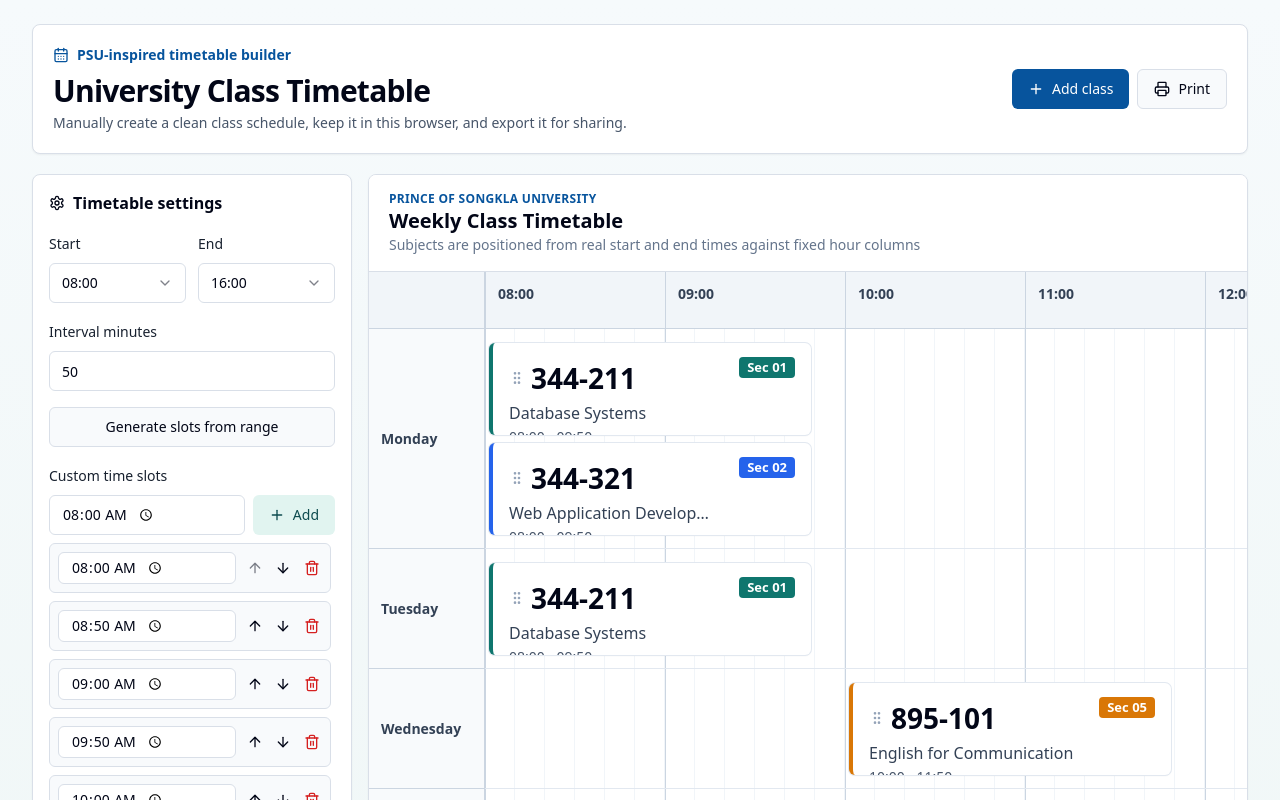
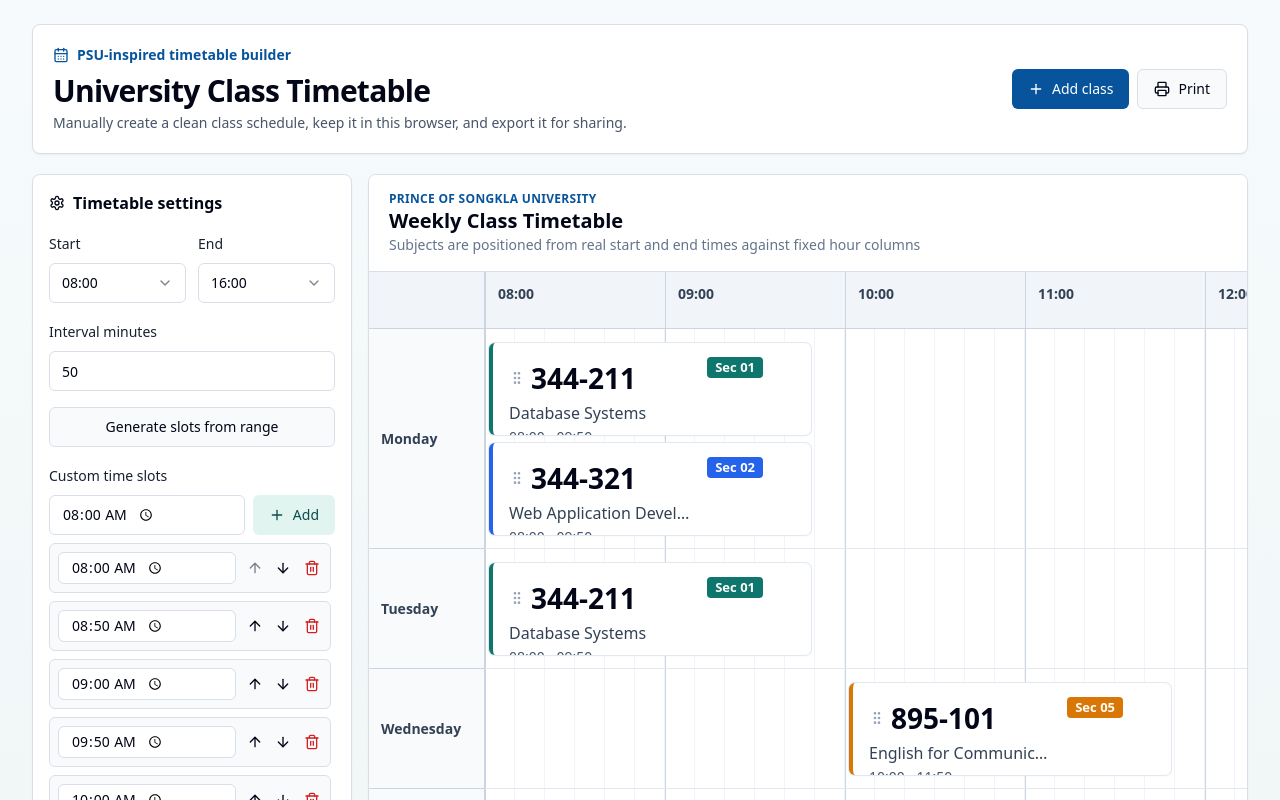
Before and after one commit to Thrrach/study-schedule, a Next.js app: page / in a window 1280 px wide. Shown: the top 800 px of the page. Built offline with nearby package versions, Linux system fonts and the light colour scheme.

Commit message:
Enhance timetable functionality with improved time slot management and drag-and-drop support

```diff
--- a/components/ClassCard.tsx
+++ b/components/ClassCard.tsx
@@ -1,29 +1,31 @@
 "use client";
 
 import { Copy, GripVertical, Pencil, Trash2 } from "lucide-react";
-import type { ClassItem } from "@/types/timetable";
+import type { ClassItem, WeekDay } from "@/types/timetable";
 import { Button } from "@/components/ui/button";
 import { cn } from "@/lib/utils";
 
 interface ClassCardProps {
   item: ClassItem;
   compact?: boolean;
+  dragDay?: WeekDay;
   onEdit: (item: ClassItem) => void;
   onDuplicate: (id: string) => void;
   onDelete: (id: string) => void;
 }
 
-export function ClassCard({ item, compact, onEdit, onDuplicate, onDelete }: ClassCardProps) {
+export function ClassCard({ item, compact, dragDay, onEdit, onDuplicate, onDelete }: ClassCardProps) {
   return (
     <article
       draggable
       onDragStart={(event) => {
         event.dataTransfer.setData("text/plain", item.id);
+        event.dataTransfer.setData("application/json", JSON.stringify({ id: item.id, sourceDay: dragDay }));
         event.dataTransfer.effectAllowed = "move";
       }}
       className={cn(
-        "group rounded-md border-l-4 bg-white text-left shadow-sm ring-1 ring-slate-200 transition hover:shadow-md",
-        compact ? "flex h-full min-h-[90px] flex-col overflow-hidden px-4 py-3.5" : "space-y-1.5 p-4"
+        "group relative rounded-md border-l-4 bg-white text-left shadow-sm ring-1 ring-slate-200 transition hover:shadow-md",
+        compact ? "flex h-full min-h-[90px] flex-col overflow-hidden px-4 py-3.5 pr-12" : "space-y-1.5 p-4"
       )}
       style={{ borderLeftColor: item.color }}
     >
@@ -48,7 +50,12 @@ export function ClassCard({ item, compact, onEdit, onDuplicate, onDelete }: Clas
         {!compact ? <p className="truncate">{item.room}</p> : null}
         {!compact && item.note ? <p className="line-clamp-2 text-slate-500">{item.note}</p> : null}
       </div>
-      <div className={cn("flex justify-end gap-1 opacity-100 no-print md:opacity-0 md:group-hover:opacity-100", compact && "hidden")}>
+      <div
+        className={cn(
+          "flex justify-end gap-1 opacity-100 no-print md:opacity-0 md:group-hover:opacity-100",
+          compact && "absolute bottom-1.5 right-1.5 rounded-md bg-white/90 shadow-sm ring-1 ring-slate-200"
+        )}
+      >
         <Button size="icon" variant="ghost" className="h-7 w-7" onClick={() => onEdit(item)} aria-label="Edit class">
           <Pencil className="h-3.5 w-3.5" />
         </Button>
--- a/components/TimeSlot.tsx
+++ b/components/TimeSlot.tsx
@@ -2,13 +2,14 @@
 
 import type { ClassItem, WeekDay } from "@/types/timetable";
 import { ClassCard } from "@/components/ClassCard";
+import { safeDays } from "@/lib/subject-utils";
 import { cn } from "@/lib/utils";
 
 interface TimeSlotProps {
   day: WeekDay;
   time: string;
   classes: ClassItem[];
-  onDropClass: (id: string, day: WeekDay, startTime: string) => void;
+  onDropClass: (id: string, day: WeekDay, startTime: string, sourceDay?: WeekDay) => void;
   onEdit: (item: ClassItem) => void;
   onDuplicate: (id: string) => void;
   onDelete: (id: string) => void;
@@ -31,8 +32,8 @@ export function TimeSlot({
       }}
       onDrop={(event) => {
         event.preventDefault();
-        const id = event.dataTransfer.getData("text/plain");
-        if (id) onDropClass(id, day, time);
+        const payload = readDragPayload(event.dataTransfer);
+        if (payload.id) onDropClass(payload.id, day, time, payload.sourceDay);
       }}
       className={cn(
         "min-h-32 border-b border-r border-slate-200 bg-white p-1.5 transition-colors",
@@ -46,6 +47,7 @@ export function TimeSlot({
             key={item.id}
             item={item}
             compact
+            dragDay={day}
             onEdit={onEdit}
             onDuplicate={onDuplicate}
             onDelete={onDelete}
@@ -55,3 +57,20 @@ export function TimeSlot({
     </div>
   );
 }
+
+function readDragPayload(dataTransfer: DataTransfer): { id: string; sourceDay?: WeekDay } {
+  const json = dataTransfer.getData("application/json");
+  if (json) {
+    try {
+      const payload = JSON.parse(json) as { id?: unknown; sourceDay?: unknown };
+      return {
+        id: typeof payload.id === "string" ? payload.id : "",
+        sourceDay: safeDays([payload.sourceDay])[0]
+      };
+    } catch {
+      return { id: dataTransfer.getData("text/plain") };
+    }
+  }
+
+  return { id: dataTransfer.getData("text/plain") };
+}
--- a/components/TimetableGrid.tsx
+++ b/components/TimetableGrid.tsx
@@ -5,6 +5,7 @@ import { ClassCard } from "@/components/ClassCard";
 import {
   buildHourLabels,
   durationToWidth,
+  isValidTime,
   minutesToTime,
   timeToMinutes,
   timeToTimelineOffset
@@ -25,7 +26,7 @@ const ROW_VERTICAL_PADDING = 10;
 interface TimetableGridProps {
   classes: ClassItem[];
   settings: TimetableSettings;
-  onDropClass: (id: string, day: WeekDay, startTime: string) => void;
+  onDropClass: (id: string, day: WeekDay, startTime: string, sourceDay?: WeekDay) => void;
   onEdit: (item: ClassItem) => void;
   onDuplicate: (id: string) => void;
   onDelete: (id: string) => void;
@@ -33,16 +34,17 @@ interface TimetableGridProps {
 
 export function TimetableGrid({
   classes,
+  settings,
   onDropClass,
   onEdit,
   onDuplicate,
   onDelete
 }: TimetableGridProps) {
   const safeClasses = Array.isArray(classes) ? classes : [];
-  const timelineStart = `${TIMETABLE_START_HOUR.toString().padStart(2, "0")}:00`;
-  const timelineEnd = `${TIMETABLE_END_HOUR.toString().padStart(2, "0")}:00`;
-  const hourLabels = useMemo(() => buildHourLabels(timelineStart, timelineEnd), [timelineEnd, timelineStart]);
-  const timelineWidth = (TIMETABLE_END_HOUR - TIMETABLE_START_HOUR) * HOUR_COLUMN_WIDTH;
+  const { timelineStart, timelineEnd, timelineWidth, hourLabels } = useMemo(
+    () => buildTimeline(settings),
+    [settings]
+  );
 
   return (
     <section className="print-full overflow-hidden rounded-lg border bg-white shadow-sm">
@@ -131,7 +133,7 @@ function DayRow({
   timelineStart: string;
   timelineEnd: string;
   timelineWidth: number;
-  onDropClass: (id: string, day: WeekDay, startTime: string) => void;
+  onDropClass: (id: string, day: WeekDay, startTime: string, sourceDay?: WeekDay) => void;
   onEdit: (item: ClassItem) => void;
   onDuplicate: (id: string) => void;
   onDelete: (id: string) => void;
@@ -154,8 +156,12 @@ function DayRow({
         />
         {lanes.flatMap((lane, laneIndex) =>
           lane.map((item) => {
-            const left = clamp(timeToTimelineOffset(item.startTime, timelineStart, HOUR_COLUMN_WIDTH), 0, timelineWidth);
-            const right = clamp(timeToTimelineOffset(item.endTime, timelineStart, HOUR_COLUMN_WIDTH), 0, timelineWidth);
+            const rawLeft = timeToTimelineOffset(item.startTime, timelineStart, HOUR_COLUMN_WIDTH);
+            const rawRight = timeToTimelineOffset(item.endTime, timelineStart, HOUR_COLUMN_WIDTH);
+            if (rawRight <= 0 || rawLeft >= timelineWidth) return null;
+
+            const left = clamp(rawLeft, 0, timelineWidth);
+            const right = clamp(rawRight, 0, timelineWidth);
             const width = Math.max(28, right - left || durationToWidth(item.startTime, item.endTime, HOUR_COLUMN_WIDTH));
 
             return (
@@ -172,6 +178,7 @@ function DayRow({
                 <ClassCard
                   item={item}
                   compact
+                  dragDay={day}
                   onEdit={onEdit}
                   onDuplicate={onDuplicate}
                   onDelete={onDelete}
@@ -194,7 +201,7 @@ function TimelineBackground({
   day: WeekDay;
   timelineStart: string;
   timelineEnd: string;
-  onDropClass: (id: string, day: WeekDay, startTime: string) => void;
+  onDropClass: (id: string, day: WeekDay, startTime: string, sourceDay?: WeekDay) => void;
 }) {
   const start = timeToMinutes(timelineStart);
   const end = timeToMinutes(timelineEnd);
@@ -219,8 +226,8 @@ function TimelineBackground({
             }}
             onDrop={(event) => {
               event.preventDefault();
-              const id = event.dataTransfer.getData("text/plain");
-              if (id) onDropClass(id, day, time);
+              const payload = readDragPayload(event.dataTransfer);
+              if (payload.id) onDropClass(payload.id, day, time, payload.sourceDay);
             }}
             className={cn(
               "absolute top-0 h-full border-r border-slate-100 transition-colors hover:bg-sky-50/60",
@@ -263,3 +270,40 @@ function assignLanes(classes: ClassItem[]) {
 function clamp(value: number, min: number, max: number) {
   return Math.min(Math.max(value, min), max);
 }
+
+function buildTimeline(settings: TimetableSettings) {
+  const fallbackStart = `${TIMETABLE_START_HOUR.toString().padStart(2, "0")}:00`;
+  const fallbackEnd = `${TIMETABLE_END_HOUR.toString().padStart(2, "0")}:00`;
+  const settingsStart = isValidTime(settings.startTime) ? settings.startTime : fallbackStart;
+  const settingsEnd = isValidTime(settings.endTime) ? settings.endTime : fallbackEnd;
+  const hasValidRange = timeToMinutes(settingsEnd) > timeToMinutes(settingsStart);
+  const start = hasValidRange ? settingsStart : fallbackStart;
+  const end = hasValidRange ? settingsEnd : fallbackEnd;
+  const timelineStart = start;
+  const timelineEnd = end;
+  const timelineWidth = Math.max(HOUR_COLUMN_WIDTH, durationToWidth(timelineStart, timelineEnd, HOUR_COLUMN_WIDTH));
+
+  return {
+    timelineStart,
+    timelineEnd,
+    timelineWidth,
+    hourLabels: buildHourLabels(timelineStart, timelineEnd)
+  };
+}
+
+function readDragPayload(dataTransfer: DataTransfer): { id: string; sourceDay?: WeekDay } {
+  const json = dataTransfer.getData("application/json");
+  if (json) {
+    try {
+      const payload = JSON.parse(json) as { id?: unknown; sourceDay?: unknown };
+      return {
+        id: typeof payload.id === "string" ? payload.id : "",
+        sourceDay: safeDays([payload.sourceDay])[0]
+      };
+    } catch {
+      return { id: dataTransfer.getData("text/plain") };
+    }
+  }
+
+  return { id: dataTransfer.getData("text/plain") };
+}
--- a/lib/subject-utils.ts
+++ b/lib/subject-utils.ts
@@ -1,4 +1,5 @@
 import { uid } from "@/lib/utils";
+import { isValidTime, minutesToTime, timeToMinutes } from "@/lib/time";
 import type { ClassItem, Day, WeekDay } from "@/types/timetable";
 
 const dayAliases: Record<string, Day> = {
@@ -35,31 +36,34 @@ export function safeDays(value: unknown): Day[] {
   return Array.from(new Set(days));
 }
 
-export function normalizeClass(raw: RawClassItem): ClassItem {
+export function normalizeClass(raw: unknown): ClassItem {
+  const source = isRecord(raw) ? raw : {};
   const timestamp = Date.now();
-  const normalizedDays = safeDays(raw.days);
-  const legacyDay = normalizeDay(raw.day);
+  const normalizedDays = safeDays(source.days);
+  const legacyDay = normalizeDay(source.day);
+  const startTime = normalizeTime(source.startTime, "08:00");
+  const endTime = normalizeEndTime(source.endTime, startTime);
 
   return {
-    id: typeof raw.id === "string" && raw.id ? raw.id : uid(),
-    courseCode: raw.courseCode ?? "",
-    courseName: raw.courseName ?? "",
-    section: raw.section ?? "",
-    instructor: raw.instructor ?? "",
-    room: raw.room ?? "",
+    id: stringValue(source.id) || uid(),
+    courseCode: stringValue(source.courseCode),
+    courseName: stringValue(source.courseName),
+    section: stringValue(source.section),
+    instructor: stringValue(source.instructor),
+    room: stringValue(source.room),
     days: normalizedDays.length ? normalizedDays : legacyDay ? [legacyDay] : [],
-    startTime: raw.startTime ?? "08:00",
-    endTime: raw.endTime ?? "09:00",
-    color: raw.color ?? "#38bdf8",
-    note: raw.note ?? "",
-    createdAt: raw.createdAt ?? timestamp,
-    updatedAt: raw.updatedAt ?? timestamp
+    startTime,
+    endTime,
+    color: normalizeColor(source.color),
+    note: stringValue(source.note),
+    createdAt: timestampValue(source.createdAt, timestamp),
+    updatedAt: timestampValue(source.updatedAt, timestamp)
   };
 }
 
 export function normalizeClasses(rawClasses: unknown): ClassItem[] {
   if (!Array.isArray(rawClasses)) return [];
-  return dedupeClasses(rawClasses.map((item) => normalizeClass(item as RawClassItem)));
+  return dedupeClasses(rawClasses.map((item) => normalizeClass(item)));
 }
 
 export function subjectsShareDay(first: Pick<ClassItem, "days">, second: Pick<ClassItem, "days">) {
@@ -94,30 +98,36 @@ function dedupeClasses(classes: ClassItem[]) {
     byId.set(normalized.id, normalized);
   });
 
-  const seenDaySlots = new Set<string>();
-  const deduped: ClassItem[] = [];
+  return Array.from(byId.values())
+    .filter((item) => safeDays(item.days).length)
+    .sort((a, b) => a.createdAt - b.createdAt);
+}
 
-  Array.from(byId.values())
-    .sort((a, b) => a.createdAt - b.createdAt)
-    .forEach((item) => {
-      const uniqueDays = safeDays(item.days).filter((day) => {
-        const key = [
-          item.courseCode.trim().toLowerCase(),
-          item.section.trim().toLowerCase(),
-          day,
-          item.startTime,
-          item.endTime
-        ].join("|");
+function isRecord(value: unknown): value is Record<string, unknown> {
+  return Boolean(value) && typeof value === "object";
+}
 
-        if (seenDaySlots.has(key)) return false;
-        seenDaySlots.add(key);
-        return true;
-      });
+function stringValue(value: unknown, fallback = "") {
+  if (typeof value === "string") return value;
+  if (value === null || value === undefined) return fallback;
+  return String(value);
+}
 
-      if (uniqueDays.length) {
-        deduped.push({ ...item, days: uniqueDays });
-      }
-    });
+function timestampValue(value: unknown, fallback: number) {
+  const timestamp = typeof value === "number" ? value : Number(value);
+  return Number.isFinite(timestamp) ? timestamp : fallback;
+}
 
-  return deduped;
+function normalizeTime(value: unknown, fallback: string) {
+  return typeof value === "string" && isValidTime(value) ? value : fallback;
 }
+
+function normalizeEndTime(value: unknown, startTime: string) {
+  const fallbackEnd = minutesToTime(Math.min(23 * 60 + 59, timeToMinutes(startTime) + 50));
+  const endTime = normalizeTime(value, fallbackEnd);
+  return timeToMinutes(endTime) > timeToMinutes(startTime) ? endTime : fallbackEnd;
+}
+
+function normalizeColor(value: unknown) {
+  return typeof value === "string" && /^#[0-9a-fA-F]{6}$/.test(value) ? value : "#38bdf8";
+}
--- a/lib/time.ts
+++ b/lib/time.ts
@@ -19,7 +19,11 @@ export function generateTimeSlots(settings: TimetableSettings): string[] {
 
   const start = timeToMinutes(settings.startTime);
   const end = timeToMinutes(settings.endTime);
-  const interval = Math.max(5, settings.intervalMinutes);
+  const interval = normalizeInterval(settings.intervalMinutes);
+
+  if (end <= start) {
+    return isValidTime(settings.startTime) ? [settings.startTime] : [];
+  }
 
   if (interval === 50) {
     return generatePsuStyleSlots(start, end);
@@ -38,7 +42,8 @@ export function generateTimeSlots(settings: TimetableSettings): string[] {
   return slots;
 }
 
-export function normalizeTimeSlots(timeSlots: string[]) {
+export function normalizeTimeSlots(timeSlots: unknown) {
+  if (!Array.isArray(timeSlots)) return [];
   const seen = new Set<string>();
   return timeSlots.filter((time) => {
     if (!isValidTime(time) || seen.has(time)) return false;
@@ -81,10 +86,12 @@ export function timeToGridLine(time: string, scaleStart: string, stepMinutes = 1
 
 export function buildHourLabels(startTime: string, endTime: string) {
   const startHour = Math.floor(timeToMinutes(startTime) / 60);
-  const endHour = Math.ceil(timeToMinutes(endTime) / 60);
+  const end = timeToMinutes(endTime);
+  const endHour = Math.ceil(end / 60);
   const labels: string[] = [];
 
   for (let hour = startHour; hour <= endHour; hour += 1) {
+    if (hour * 60 >= end) break;
     labels.push(`${hour.toString().padStart(2, "0")}:00`);
   }
 
@@ -96,7 +103,7 @@ export function timeToTimelineOffset(time: string, timetableStartTime: string, h
 }
 
 export function durationToWidth(startTime: string, endTime: string, hourColumnWidth: number) {
-  return ((timeToMinutes(endTime) - timeToMinutes(startTime)) / 60) * hourColumnWidth;
+  return Math.max(0, ((timeToMinutes(endTime) - timeToMinutes(startTime)) / 60) * hourColumnWidth);
 }
 
 function generatePsuStyleSlots(start: number, end: number) {
@@ -141,3 +148,10 @@ export function buildTimeOptions(stepMinutes = 10) {
   }
   return options;
 }
+
+export function normalizeInterval(value: unknown, fallback = 50) {
+  const interval = typeof value === "number" ? value : Number(value);
+  if (!Number.isFinite(interval)) return fallback;
+  const rounded = Math.round(interval / 5) * 5;
+  return Math.min(120, Math.max(5, rounded));
+}
--- a/lib/timetable-store.ts
+++ b/lib/timetable-store.ts
@@ -3,8 +3,8 @@
 import { create } from "zustand";
 import { persist } from "zustand/middleware";
 import { defaultSettings, sampleClasses } from "@/data/sample-data";
-import { hasTimeOverlap, normalizeTimeSlots } from "@/lib/time";
-import { normalizeClass, normalizeClasses, subjectsShareDay, withAddedDay } from "@/lib/subject-utils";
+import { hasTimeOverlap, isValidTime, normalizeInterval, normalizeTimeSlots, timeToMinutes } from "@/lib/time";
+import { normalizeClass, normalizeClasses, safeDays, subjectsShareDay } from "@/lib/subject-utils";
 import { uid } from "@/lib/utils";
 import type { ClassItem, TimetableBackup, TimetableSettings, WeekDay } from "@/types/timetable";
 
@@ -17,7 +17,7 @@ interface TimetableState {
   updateClass: (id: string, updates: Omit<ClassItem, "id" | "createdAt" | "updatedAt">) => void;
   duplicateClass: (id: string) => void;
   deleteClass: (id: string) => void;
-  moveClass: (id: string, day: WeekDay, startTime: string, endTime?: string) => void;
+  moveClass: (id: string, day: WeekDay, startTime: string, sourceDay?: WeekDay) => void;
   updateSettings: (settings: TimetableSettings) => void;
   resetSample: () => void;
   replaceAll: (backup: TimetableBackup) => void;
@@ -61,7 +61,7 @@ export const useTimetableStore = create<TimetableState>()(
             {
               ...source,
               id: uid(),
-              courseName: `${source.courseName} (copy)`,
+              courseName: source.courseName ? `${source.courseName} (copy)` : "Untitled class (copy)",
               createdAt: timestamp,
               updatedAt: timestamp
             }
@@ -71,16 +71,16 @@ export const useTimetableStore = create<TimetableState>()(
       deleteClass: (id) => {
         set((state) => ({ classes: (Array.isArray(state.classes) ? state.classes : []).filter((item) => item.id !== id) }));
       },
-      moveClass: (id, day, startTime, endTime) => {
+      moveClass: (id, day, startTime, sourceDay) => {
         set((state) => ({
           classes: normalizeClasses((Array.isArray(state.classes) ? state.classes : []).map((item) => {
             if (item.id !== id) return item;
-            const duration = endTime ? 0 : Math.max(10, timeDiff(item.startTime, item.endTime));
+            const duration = Math.max(10, timeDiff(item.startTime, item.endTime));
             return {
               ...item,
-              days: withAddedDay(item.days, day),
+              days: moveDay(item.days, day, sourceDay),
               startTime,
-              endTime: endTime ?? addMinutes(startTime, duration),
+              endTime: addMinutes(startTime, duration),
               updatedAt: Date.now()
             };
           }))
@@ -88,20 +88,13 @@ export const useTimetableStore = create<TimetableState>()(
       },
       updateSettings: (settings) =>
         set({
-          settings: {
-            ...settings,
-            timeSlots: normalizeTimeSlots(settings.timeSlots ?? [])
-          }
+          settings: normalizeSettings(settings, get().settings)
         }),
       resetSample: () => set({ classes: normalizeClasses(sampleClasses), settings: defaultSettings }),
       replaceAll: (backup) =>
         set({
           classes: normalizeClasses(backup.classes),
-          settings: {
-            ...defaultSettings,
-            ...backup.settings,
-            timeSlots: normalizeTimeSlots(backup.settings.timeSlots ?? defaultSettings.timeSlots)
-          }
+          settings: normalizeSettings(backup.settings, defaultSettings)
         }),
       findOverlaps: (candidate, ignoreId) =>
         (Array.isArray(get().classes) ? get().classes : []).filter(
@@ -116,26 +109,18 @@ export const useTimetableStore = create<TimetableState>()(
       version: 2,
       partialize: (state) => ({ classes: state.classes, settings: state.settings }),
       migrate: (persisted) => {
-        const state = persisted as Partial<Pick<TimetableState, "classes" | "settings">>;
+        const state = asPartialState(persisted);
         return {
           classes: normalizeClasses(state.classes ?? sampleClasses),
-          settings: {
-            ...defaultSettings,
-            ...state.settings,
-            timeSlots: normalizeTimeSlots(state.settings?.timeSlots ?? defaultSettings.timeSlots)
-          }
+          settings: normalizeSettings(state.settings, defaultSettings)
         };
       },
       merge: (persisted, current) => {
-        const state = persisted as Partial<Pick<TimetableState, "classes" | "settings">>;
+        const state = asPartialState(persisted);
         return {
           ...current,
           classes: normalizeClasses(state.classes ?? current.classes),
-          settings: {
-            ...current.settings,
-            ...state.settings,
-            timeSlots: normalizeTimeSlots(state.settings?.timeSlots ?? current.settings.timeSlots)
-          }
+          settings: normalizeSettings(state.settings, current.settings)
         };
       },
       onRehydrateStorage: () => (state) => state?.setHydrated(true)
@@ -156,3 +141,53 @@ function addMinutes(time: string, minutes: number) {
     .toString()
     .padStart(2, "0")}`;
 }
+
+function moveDay(days: unknown, targetDay: WeekDay, sourceDay?: WeekDay) {
+  const currentDays = safeDays(days);
+  if (!currentDays.length) return [targetDay];
+
+  const movedDays =
+    sourceDay && currentDays.includes(sourceDay)
+      ? currentDays.map((day) => (day === sourceDay ? targetDay : day))
+      : currentDays.includes(targetDay)
+        ? currentDays
+        : [...currentDays, targetDay];
+
+  return Array.from(new Set(movedDays));
+}
+
+function normalizeSettings(rawSettings: unknown, fallback: TimetableSettings): TimetableSettings {
+  const raw = isRecord(rawSettings) ? rawSettings : {};
+  const startTime = normalizeTime(raw.startTime, fallback.startTime);
+  const endTime = normalizeTime(raw.endTime, fallback.endTime);
+  const hasCustomSlots = Object.prototype.hasOwnProperty.call(raw, "timeSlots");
+  const timeSlots = hasCustomSlots ? normalizeTimeSlots(raw.timeSlots) : normalizeTimeSlots(fallback.timeSlots);
+  const intervalMinutes = normalizeInterval(raw.intervalMinutes, fallback.intervalMinutes);
+
+  if (timeToMinutes(endTime) <= timeToMinutes(startTime)) {
+    return {
+      ...fallback,
+      intervalMinutes,
+      timeSlots
+    };
+  }
+
+  return {
+    startTime,
+    endTime,
+    intervalMinutes,
+    timeSlots
+  };
+}
+
+function normalizeTime(value: unknown, fallback: string) {
+  return typeof value === "string" && isValidTime(value) ? value : fallback;
+}
+
+function isRecord(value: unknown): value is Record<string, unknown> {
+  return Boolean(value) && typeof value === "object";
+}
+
+function asPartialState(value: unknown): Partial<Pick<TimetableState, "classes" | "settings">> {
+  return isRecord(value) ? value : {};
+}
```
Also changed, not shown: app/page.tsx (+17 -6 lines), components/ClassForm.tsx (+12 -3 lines).
